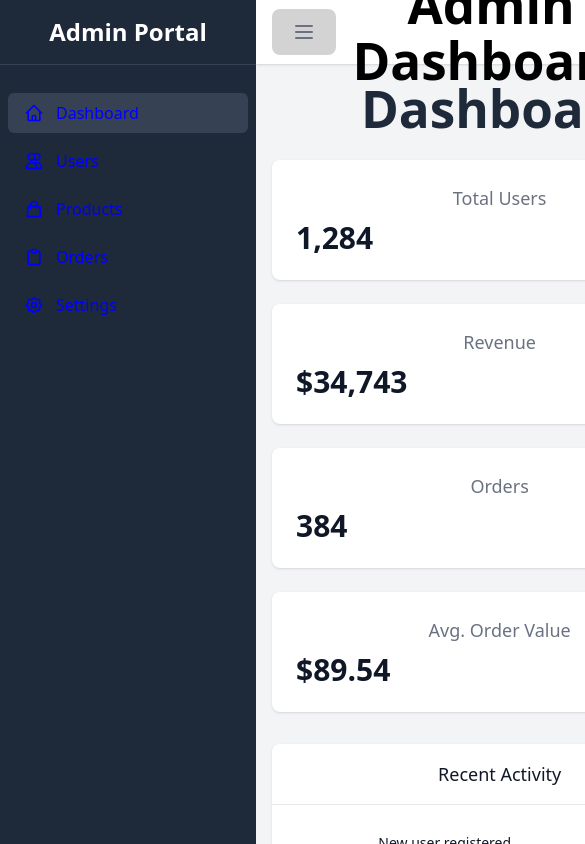
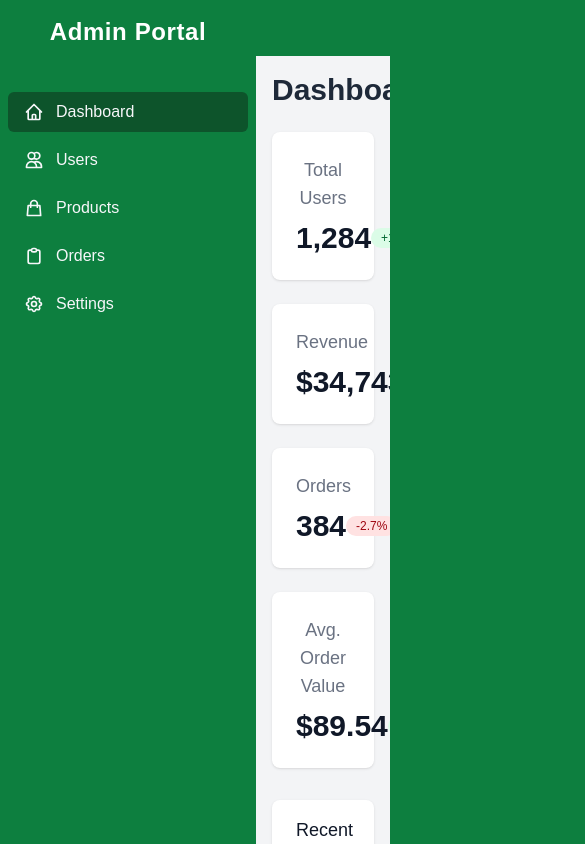
Before and after one commit to GouthamKumar19/ecommerce-admin, a React (Vite) app: page /dashboard in a window 390 px wide. Shown: the top 844 px of the page, 585 px wide, since content can reach past the window. Built offline with nearby package versions, Linux system fonts and the light colour scheme.

Commit message:
login page added

```diff
--- a/src/components/common/Header.tsx
+++ b/src/components/common/Header.tsx
@@ -8,53 +8,27 @@ const Header = ({ onToggleSidebar }: HeaderProps) => {
   const navigate = useNavigate();
 
   const handleLogout = () => {
-    // In a real application, you would clear authentication tokens here
     navigate("/auth/login");
   };
 
   return (
-    <header className="bg-white shadow h-16 flex items-center justify-between px-4">
-      <div className="flex items-center">
-        <button
-          onClick={onToggleSidebar}
-          className="mr-4 text-gray-500 focus:outline-none"
-        >
-          <svg
-            className="h-6 w-6"
-            fill="none"
-            viewBox="0 0 24 24"
-            stroke="currentColor"
-          >
-            <path
-              strokeLinecap="round"
-              strokeLinejoin="round"
-              strokeWidth={2}
-              d="M4 6h16M4 12h16M4 18h16"
-            />
-          </svg>
-        </button>
-        <h1 className="text-xl font-semibold">Admin Dashboard</h1>
-      </div>
+    <header className="bg-[#0d7f3f] h-14 flex items-center justify-between px-6">
+      {/* Sidebar Toggle Button */}
 
-      <div className="flex items-center">
-        <div className="relative">
-          <button className="flex items-center space-x-2 text-gray-700 focus:outline-none">
-            <span>Admin User</span>
-            <img
-              className="h-8 w-8 rounded-full object-cover"
-              src="https://ui-avatars.com/api/?name=Admin+User&background=0D8ABC&color=fff"
-              alt="Profile"
-            />
-          </button>
-          <div className="absolute right-0 mt-2 w-48 bg-white rounded-md shadow-lg py-1 z-10 hidden">
-            <button
-              onClick={handleLogout}
-              className="block w-full text-left px-4 py-2 text-sm text-gray-700 hover:bg-gray-100"
-            >
-              Logout
-            </button>
-          </div>
-        </div>
+
+      {/* Centered Title */}
+      <h1 className="text-base text-[30px] font-semibold text-white tracking-wide ml-130">
+       Dashboard
+      </h1>
+
+      {/* User Profile */}
+      <div className="flex items-center space-x-2">
+        <span className="text-white text-sm font-medium">Admin User</span>
+        <img
+          className="h-8 w-8 rounded-full border border-white"
+          src="https://ui-avatars.com/api/?name=Admin+User&background=0D8ABC&color=fff"
+          alt="Profile"
+        />
       </div>
     </header>
   );
--- a/src/components/common/Sidebar.tsx
+++ b/src/components/common/Sidebar.tsx
@@ -12,119 +12,22 @@ interface NavItem {
 
 const Sidebar = ({ isOpen }: SidebarProps) => {
   const navItems: NavItem[] = [
-    {
-      title: "Dashboard",
-      path: "/dashboard",
-      icon: (
-        <svg
-          className="h-5 w-5"
-          fill="none"
-          viewBox="0 0 24 24"
-          stroke="currentColor"
-        >
-          <path
-            strokeLinecap="round"
-            strokeLinejoin="round"
-            strokeWidth={2}
-            d="M3 12l2-2m0 0l7-7 7 7M5 10v10a1 1 0 001 1h3m10-11l2 2m-2-2v10a1 1 0 01-1 1h-3m-6 0a1 1 0 001-1v-4a1 1 0 011-1h2a1 1 0 011 1v4a1 1 0 001 1m-6 0h6"
-          />
-        </svg>
-      ),
-    },
-    {
-      title: "Users",
-      path: "/users",
-      icon: (
-        <svg
-          className="h-5 w-5"
-          fill="none"
-          viewBox="0 0 24 24"
-          stroke="currentColor"
-        >
-          <path
-            strokeLinecap="round"
-            strokeLinejoin="round"
-            strokeWidth={2}
-            d="M12 4.354a4 4 0 110 5.292M15 21H3v-1a6 6 0 0112 0v1zm0 0h6v-1a6 6 0 00-9-5.197M13 7a4 4 0 11-8 0 4 4 0 018 0z"
-          />
-        </svg>
-      ),
-    },
-    {
-      title: "Products",
-      path: "/products",
-      icon: (
-        <svg
-          className="h-5 w-5"
-          fill="none"
-          viewBox="0 0 24 24"
-          stroke="currentColor"
-        >
-          <path
-            strokeLinecap="round"
-            strokeLinejoin="round"
-            strokeWidth={2}
-            d="M16 11V7a4 4 0 00-8 0v4M5 9h14l1 12H4L5 9z"
-          />
-        </svg>
-      ),
-    },
-    {
-      title: "Orders",
-      path: "/orders",
-      icon: (
-        <svg
-          className="h-5 w-5"
-          fill="none"
-          viewBox="0 0 24 24"
-          stroke="currentColor"
-        >
-          <path
-            strokeLinecap="round"
-            strokeLinejoin="round"
-            strokeWidth={2}
-            d="M9 5H7a2 2 0 00-2 2v12a2 2 0 002 2h10a2 2 0 002-2V7a2 2 0 00-2-2h-2M9 5a2 2 0 002 2h2a2 2 0 002-2M9 5a2 2 0 012-2h2a2 2 0 012 2"
-          />
-        </svg>
-      ),
-    },
-    {
-      title: "Settings",
-      path: "/settings",
-      icon: (
-        <svg
-          className="h-5 w-5"
-          fill="none"
-          viewBox="0 0 24 24"
-          stroke="currentColor"
-        >
-          <path
-            strokeLinecap="round"
-            strokeLinejoin="round"
-            strokeWidth={2}
-            d="M10.325 4.317c.426-1.756 2.924-1.756 3.35 0a1.724 1.724 0 002.573 1.066c1.543-.94 3.31.826 2.37 2.37a1.724 1.724 0 001.065 2.572c1.756.426 1.756 2.924 0 3.35a1.724 1.724 0 00-1.066 2.573c.94 1.543-.826 3.31-2.37 2.37a1.724 1.724 0 00-2.572 1.065c-.426 1.756-2.924 1.756-3.35 0a1.724 1.724 0 00-2.573-1.066c-1.543.94-3.31-.826-2.37-2.37a1.724 1.724 0 00-1.065-2.572c-1.756-.426-1.756-2.924 0-3.35a1.724 1.724 0 001.066-2.573c-.94-1.543.826-3.31 2.37-2.37.996.608 2.296.07 2.572-1.065z"
-          />
-          <path
-            strokeLinecap="round"
-            strokeLinejoin="round"
-            strokeWidth={2}
-            d="M15 12a3 3 0 11-6 0 3 3 0 016 0z"
-          />
-        </svg>
-      ),
-    },
+    { title: "Dashboard", path: "/dashboard", icon: <DashboardIcon /> },
+    { title: "Users", path: "/users", icon: <UsersIcon /> },
+    { title: "Products", path: "/products", icon: <ProductsIcon /> },
+    { title: "Orders", path: "/orders", icon: <OrdersIcon /> },
+    { title: "Settings", path: "/settings", icon: <SettingsIcon /> },
   ];
 
   return (
     <aside
-      className={`bg-gray-800 text-white w-64 min-h-screen ${
+      className={`bg-[#0d7f3f] text-white w-64 min-h-screen ${
         isOpen ? "block" : "hidden"
       } lg:block transition-all duration-300`}
     >
-      <div className="p-4 flex items-center justify-center border-b border-gray-700">
-        <h2 className="text-2xl font-bold">Admin Portal</h2>
-      </div>
-
+     <div className="p-4 flex items-center justify-center">
+  <h2 className="text-2xl font-bold tracking-wide">Admin Portal</h2>
+</div>
       <nav className="mt-6">
         <ul>
           {navItems.map((item, index) => (
@@ -132,10 +35,10 @@ const Sidebar = ({ isOpen }: SidebarProps) => {
               <NavLink
                 to={item.path}
                 className={({ isActive }) =>
-                  `flex items-center px-4 py-2 rounded-md transition-colors ${
+                  `flex items-center px-4 py-2 rounded-md transition-all ${
                     isActive
-                      ? "bg-gray-700 text-white"
-                      : "text-gray-300 hover:bg-gray-700"
+                      ? "bg-green-900 text-white"
+                      : "text-gray-200 hover:bg-green-800"
                   }`
                 }
               >
@@ -151,3 +54,35 @@ const Sidebar = ({ isOpen }: SidebarProps) => {
 };
 
 export default Sidebar;
+
+// Original Icons (Kept As They Are)
+const DashboardIcon = () => (
+  <svg className="h-5 w-5" fill="none" viewBox="0 0 24 24" stroke="currentColor">
+    <path strokeLinecap="round" strokeLinejoin="round" strokeWidth={2} d="M3 12l2-2m0 0l7-7 7 7M5 10v10a1 1 0 001 1h3m10-11l2 2m-2-2v10a1 1 0 01-1 1h-3m-6 0a1 1 0 001-1v-4a1 1 0 011-1h2a1 1 0 011 1v4a1 1 0 001 1m-6 0h6" />
+  </svg>
+);
+
+const UsersIcon = () => (
+  <svg className="h-5 w-5" fill="none" viewBox="0 0 24 24" stroke="currentColor">
+    <path strokeLinecap="round" strokeLinejoin="round" strokeWidth={2} d="M12 4.354a4 4 0 110 5.292M15 21H3v-1a6 6 0 0112 0v1zm0 0h6v-1a6 6 0 00-9-5.197M13 7a4 4 0 11-8 0 4 4 0 018 0z" />
+  </svg>
+);
+
+const ProductsIcon = () => (
+  <svg className="h-5 w-5" fill="none" viewBox="0 0 24 24" stroke="currentColor">
+    <path strokeLinecap="round" strokeLinejoin="round" strokeWidth={2} d="M16 11V7a4 4 0 00-8 0v4M5 9h14l1 12H4L5 9z" />
+  </svg>
+);
+
+const OrdersIcon = () => (
+  <svg className="h-5 w-5" fill="none" viewBox="0 0 24 24" stroke="currentColor">
+    <path strokeLinecap="round" strokeLinejoin="round" strokeWidth={2} d="M9 5H7a2 2 0 00-2 2v12a2 2 0 002 2h10a2 2 0 002-2V7a2 2 0 00-2-2h-2M9 5a2 2 0 002 2h2a2 2 0 002-2M9 5a2 2 0 012-2h2a2 2 0 012 2" />
+  </svg>
+);
+
+const SettingsIcon = () => (
+  <svg className="h-5 w-5" fill="none" viewBox="0 0 24 24" stroke="currentColor">
+    <path strokeLinecap="round" strokeLinejoin="round" strokeWidth={2} d="M10.325 4.317c.426-1.756 2.924-1.756 3.35 0a1.724 1.724 0 002.573 1.066c1.543-.94 3.31.826 2.37 2.37a1.724 1.724 0 001.065 2.572c1.756.426 1.756 2.924 0 3.35a1.724 1.724 0 00-1.066 2.573c.94 1.543-.826 3.31-2.37 2.37a1.724 1.724 0 00-2.572 1.065c-.426 1.756-2.924 1.756-3.35 0a1.724 1.724 0 00-2.573-1.066c-1.543.94-3.31-.826-2.37-2.37a1.724 1.724 0 00-1.065-2.572c-1.756-.426-1.756-2.924 0-3.35a1.724 1.724 0 001.066-2.573c-.94-1.543.826-3.31 2.37-2.37.996.608 2.296.07 2.572-1.065z" />
+    <path strokeLinecap="round" strokeLinejoin="round" strokeWidth={2} d="M15 12a3 3 0 11-6 0 3 3 0 016 0z" />
+  </svg>
+);
--- a/src/index.css
+++ b/src/index.css
@@ -1,14 +1,14 @@
 :root {
-  --primary-color: #0000ff;
+  --primary-color: #f7f7fa;
   /* Blue */
-  --secondary-color: #d3d3d3;
+  --secondary-color: #0d7f3f;
   /* White */
   --foreground-color: #000000;
   /* Black */
-  --background-color: #ffffff;
-  /* White */
+  --background-color: #d3d3d3e1;
+  /* grey */
 
-  font-family: system-ui, Avenir, Helvetica, Arial, sans-serif;
+  font-family: Arial, system-ui, Avenir, Helvetica, sans-serif;
   line-height: 1.5;
   font-weight: 400;
 
@@ -20,6 +20,7 @@
   text-rendering: optimizeLegibility;
   -webkit-font-smoothing: antialiased;
   -moz-osx-font-smoothing: grayscale;
+
 }
 
 a {
@@ -29,21 +30,23 @@ a {
 }
 
 a:hover {
-  color: #535bf2;
+  color: #fefefe;
 }
 
 body {
   margin: 0;
-  display: flex;
+  display:contents;
   place-items: center;
+  background-color: var(--primary-color);
   min-width: 100vw;
   min-height: 100vh;
+  overflow: hidden;
 }
 
-h1 {
+/* h1 {
   font-size: 3.2em;
   line-height: 1.1;
-}
+} */
 
 button {
   border-radius: 8px;
@@ -65,6 +68,10 @@ button:focus,
 button:focus-visible {
   outline: 4px auto -webkit-focus-ring-color;
 }
+.text-header {
+  background-color: var(--background-color);
+  font-weight: bold;
+}
 
 @media (prefers-color-scheme: light) {
   :root {
@@ -73,7 +80,7 @@ button:focus-visible {
   }
 
   a:hover {
-    color: #747bff;
+    color: #ffffff;
   }
 
   button {
--- a/src/layouts/AuthLayout.tsx
+++ b/src/layouts/AuthLayout.tsx
@@ -1,15 +1,10 @@
 import { Outlet } from "react-router-dom";
-
 const AuthLayout = () => {
   return (
+
     <div className="min-h-screen flex items-center justify-center bg-gray-100 py-12 px-4 sm:px-6 lg:px-8">
       <div className="max-w-md w-full space-y-8 bg-white p-8 rounded-lg shadow-md">
-        <div className="text-center">
-          <h2 className="text-3xl font-bold text-gray-800">Admin Portal</h2>
-          <p className="mt-2 text-sm text-gray-600">
-            Sign in to access your admin dashboard
-          </p>
-        </div>
+
         <Outlet />
       </div>
     </div>
```
Also changed, not shown: src/components/LoginForm.tsx (added, +105 -0 lines), src/pages/auth/login.tsx (+3 -87 lines).
